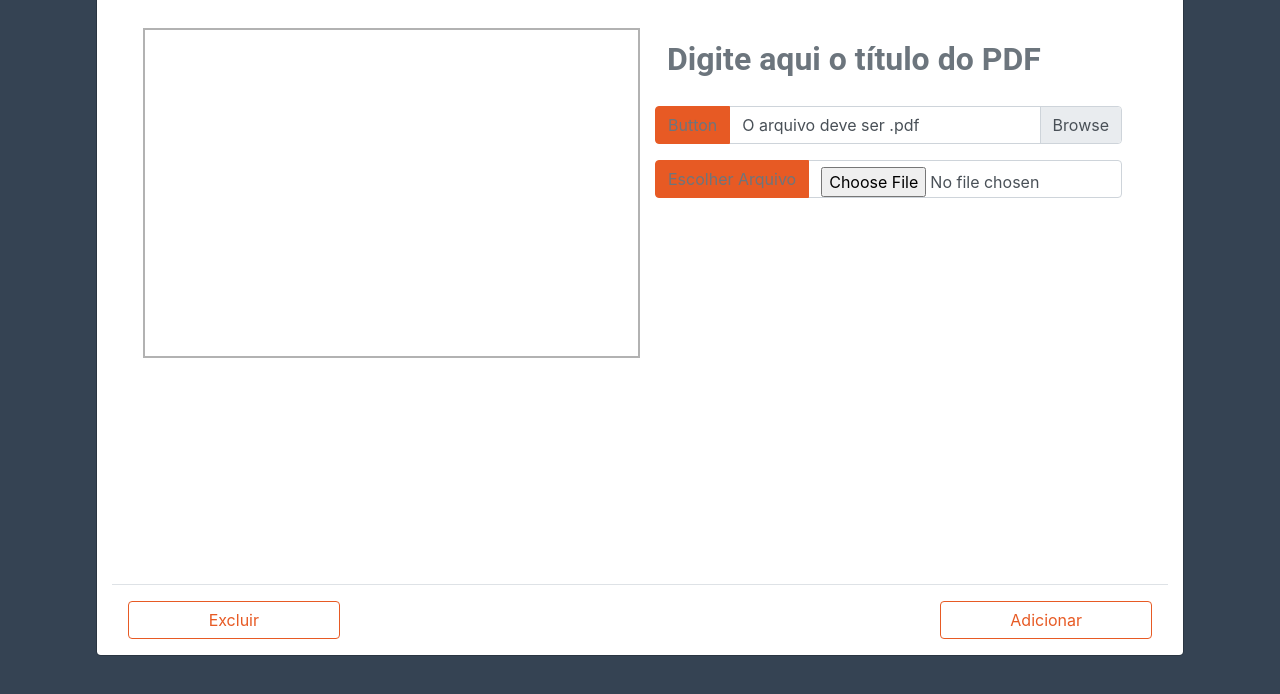
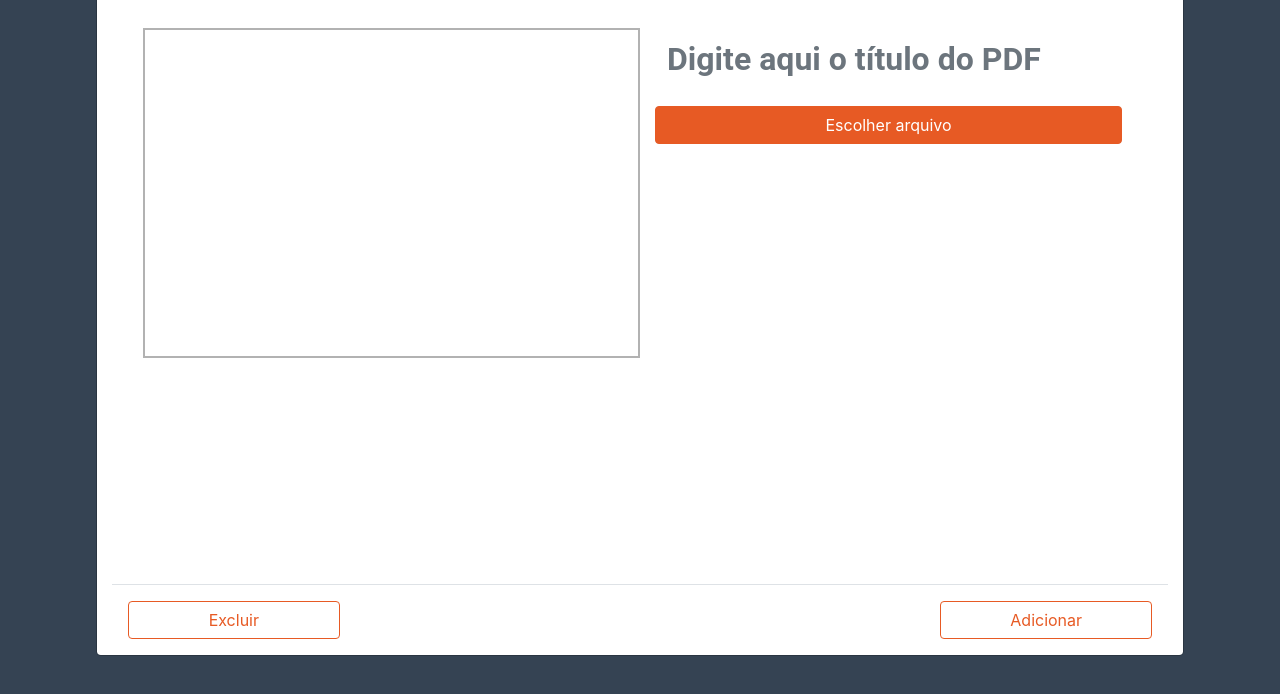
Before and after one commit to codeattosbr/PDF, a plain HTML site: page index.html in a window 1280 px wide. Both pictures are taken after a click on the button "Open modal". Shown: the part 92-786 px from the top of the page. Drawn offline with nearby package versions, Linux system fonts and the light colour scheme.

Commit message:
botao upload

```diff
--- a/index.html
+++ b/index.html
@@ -173,29 +173,31 @@
       border: 2px solid rgba(0, 0, 0, 0.3);
       background: white;
       padding: 20px 20px;
-      /*! bottom: 5px; */
       }
+
       #output_image {
       width: inherit;
       }
+
       .fileinput{
         color: red;
-      }
-      .custom-file-input ~ .custom-file-label::after {
-      content: "Elegir";
       }
 
       .edu-uploadbutton{
         content: "Escolher Arquivo";
         background-color: #e75a24;
         border-color: #e75a24;
+        color: white;
+        background: #e75a24 url("img/pdf.svg") no-repeat fixed;
       }
 
-      /* .custom-file-input:lang(en) ~ .custom-file-label::after {
-      content: "Escolher Arquivo";
-      background-color: #e75a24;
-      border-color: #e75a24;
-      } */
+      .edu-uploaddoc {
+        padding-left: 9rem;
+      }
+
+      .custom-file-input:lang(en) ~ .custom-file-label::after {
+        content: none;
+      }
 
       /* Extra small devices (portrait phones, less than 576px) */
       /* No media query since this is the default in Bootstrap */
@@ -279,7 +281,6 @@
                     <!-- Tab "Content" -->
                     <div id="home" class="container tab-pane active col-12">
 
-
                       <div style="display: flex;" >
                           <!-- Drag & Drop -->
                           <div id="drapgrop" class="dropzone col-6"></div>
@@ -290,27 +291,43 @@
 
                             <!-- Upload Document -->
 
+                            <!-- 3 -->
+                            <div class="form-group">
+                              <div class="custom-file">
+                                <input type="file" name="files[]" multiple class="custom-file-input" id="customFile" style="opacity: 0;">
+                                <label class="custom-file-label edu-uploaddoc" for="customFile">O arquivo deve ser .pdf</label>
+                                <button class="custom-file-label edu-uploadbutton" for="customFile">Escolher arquivo</button>
+                              </div>
+                            </div>
+
                             <!-- 1 -->
-                            <div class="input-group mb-3">
+                            <!-- <div class="input-group mb-3">
                                 <div class="input-group-prepend">
                                   <button class="btn btn-outline-secondary edu-uploadbutton" type="button">Button</button>
                                 </div>
                                 <div class="custom-file">
                                   <input type="file" class="custom-file-input" id="inputGroupFile03">
-                                <label class="custom-file-label" for="inputGroupFile03">O arquivo deve ser .pdf</label>
+                                  <label class="custom-file-label" for="inputGroupFile03">
+                                    <input type="file" class="form-control" placeholder="" aria-describedby="basic-addon1" style="opacity: 0;">
+                                  </label>
                                 </div>
-                            </div>
+                              </div> -->
                               <!-- 2 -->
-                            <div class="input-group mb-3">
+                              <!-- <div class="input-group mb-3">
                                 <div class="input-group-prepend">
                                   <button class="btn btn-outline-secondary edu-uploadbutton" type="button">Escolher Arquivo</button>
+                                  <input type="file" class="form-control" placeholder="" aria-describedby="basic-addon1" style="opacity: 0;">
                                 </div>
-
-                              <input type="file" class="form-control" placeholder="" aria-label="" aria-describedby="basic-addon1" >
+                              </div> -->
+                            <!-- 4 -->
+                            <!-- <label for="file-upload" class="custom-file-upload">
+                                <input type="file" id="upload" style="opacity: 0;">
+                            </label>
+                            <input type="file" id="upload" >
+                          <input type="file"> -->
 
                           </div>
 
-                          </div>
 
                       </div>
 
@@ -394,7 +411,7 @@
         autorDuplicate.appendChild(autor);
       }
 
-      $("div#drapdrop").dropzone({ url: "/file/post" });
+      $("div#dragdrop").dropzone({ url: "/file/post" });
 
 
       $(document).ready(function() {
```
Also changed, not shown: img/pdf.svg (added). Lines whose indentation alone changed are shown as unchanged.
